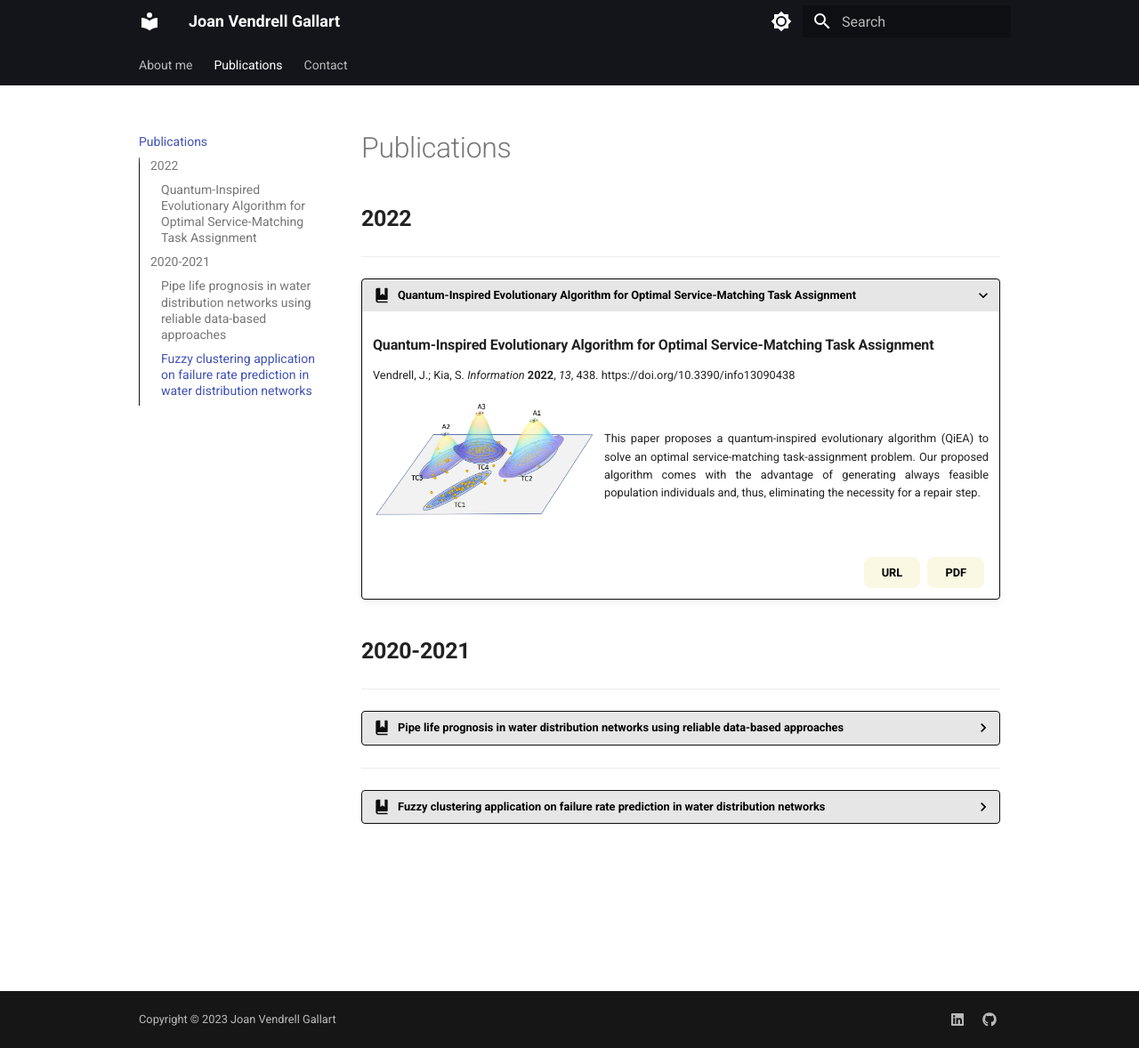
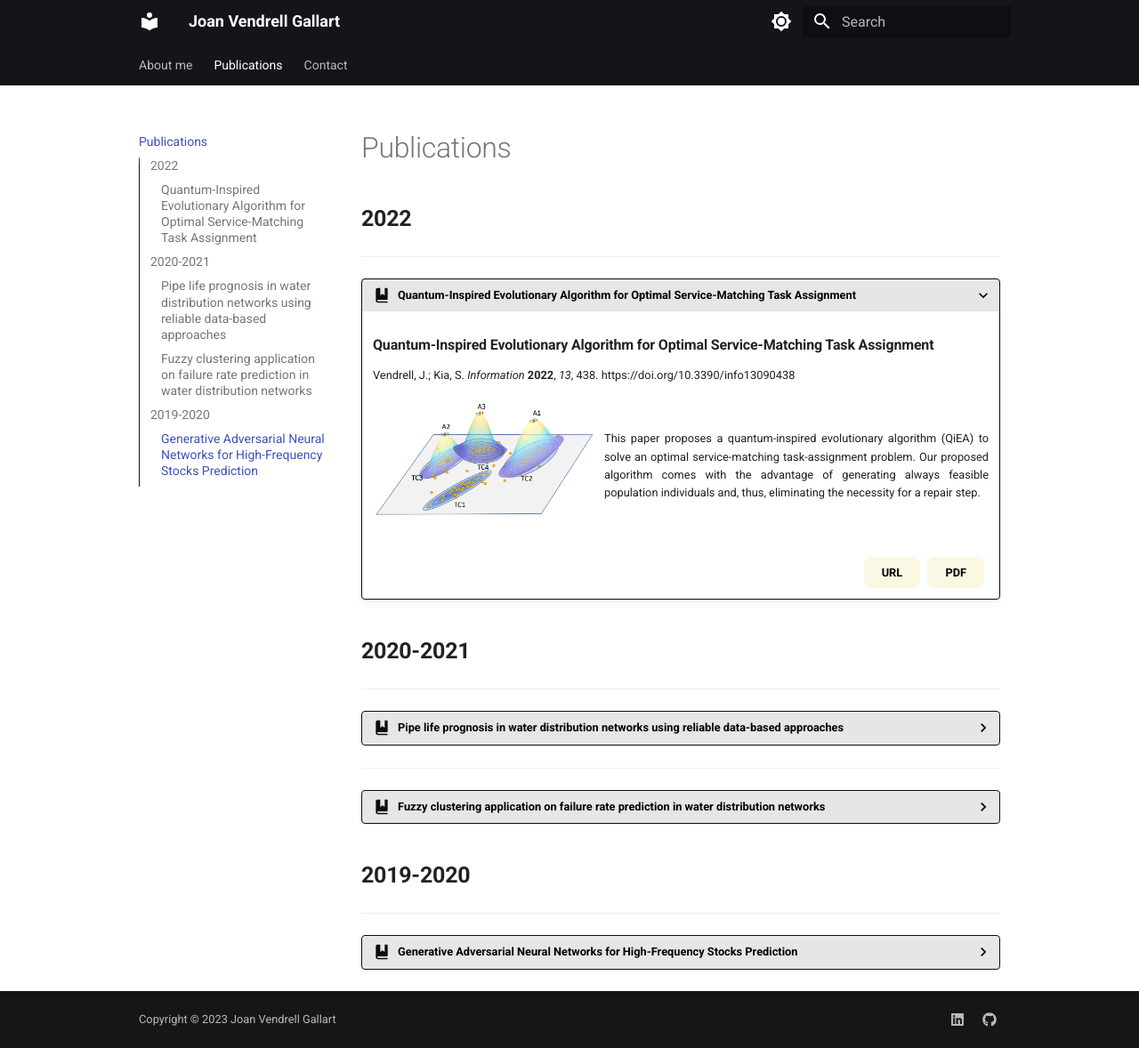
Before and after one commit to joanvendrell/joanvendrell, an MkDocs documentation site: the page built from docs/publications/publications.md, in a window 1280 px wide and 1178 px high. Shown: the whole window at 89% size. Built offline with MkDocs 1.6.1 and Material for MkDocs 9.7.7, drawn with Linux system fonts in a browser that asks for light colours.

Commit message:
Add publications

```diff
--- a/docs/publications/publications.md
+++ b/docs/publications/publications.md
@@ -113,3 +113,33 @@
       <button onclick="window.open('https://scholar.google.com/scholar?oi=bibs&cluster=12595531884511632409&btnI=1&hl=en','_blank')">URL</button>
       <button onclick="window.open('https://upcommons.upc.edu/bitstream/handle/2117/330935/2346-Fuzzy-clustering-application-on-failure-rate-prediction-in-Water-Distribution-Networks.pdf','_blank')">PDF</button>
     </div>
+
+
+## **2019-2020**
+
+---
+
+??? publication "Generative Adversarial Neural Networks for High-Frequency Stocks Prediction"
+
+    ### **Generative Adversarial Neural Networks for High-Frequency Stocks Prediction**
+    <div style="margin-bottom: 10px;">
+      J. Vendrell and C. Angulo-Bahon, **2019** *Bachelor's Thesis*, Intelligent Data Science and Artificial Intelligence Research Center, Barcelona, 2019.
+    </div>
+    <div class="img-text" style="align-items: center;">
+      <img style="float: left; margin-right: 10px" width="250" height="250" src="../../assets/hft.png">
+      <br clear="left"/>
+      <div style="text-align: justify">
+        In this work, we design a Generative Adversarial Neural Network to
+        predict high-frequency stocks from the market. The model integrates
+        a 1D Convolutional Neural Network as a generator and a Long-Short Term Memory
+        model as discriminator which tries to predict the behavior of an stock in
+        SP500 in the next microseconds. The work provides a detailed analysis of
+        the precision of the model in function of data latency also studying
+        distinct loss functions.
+      </div>
+    </div>
+    <br clear="left"/>
+    <div style="align-items: center; display: block; text-align: right;">
+      <button onclick="window.open('https://upcommons.upc.edu/entities/publication/c7a069b7-67d8-4eb1-a546-9d20fa4a9e3d','_blank')">URL</button>
+      <button onclick="window.open('https://upcommons.upc.edu/server/api/core/bitstreams/12f8bd7c-5352-40a4-880f-42033a6397e6/content','_blank')">PDF</button>
+    </div>
```
Also changed, not shown: docs/assets/hft.png (added), 3 other files.
